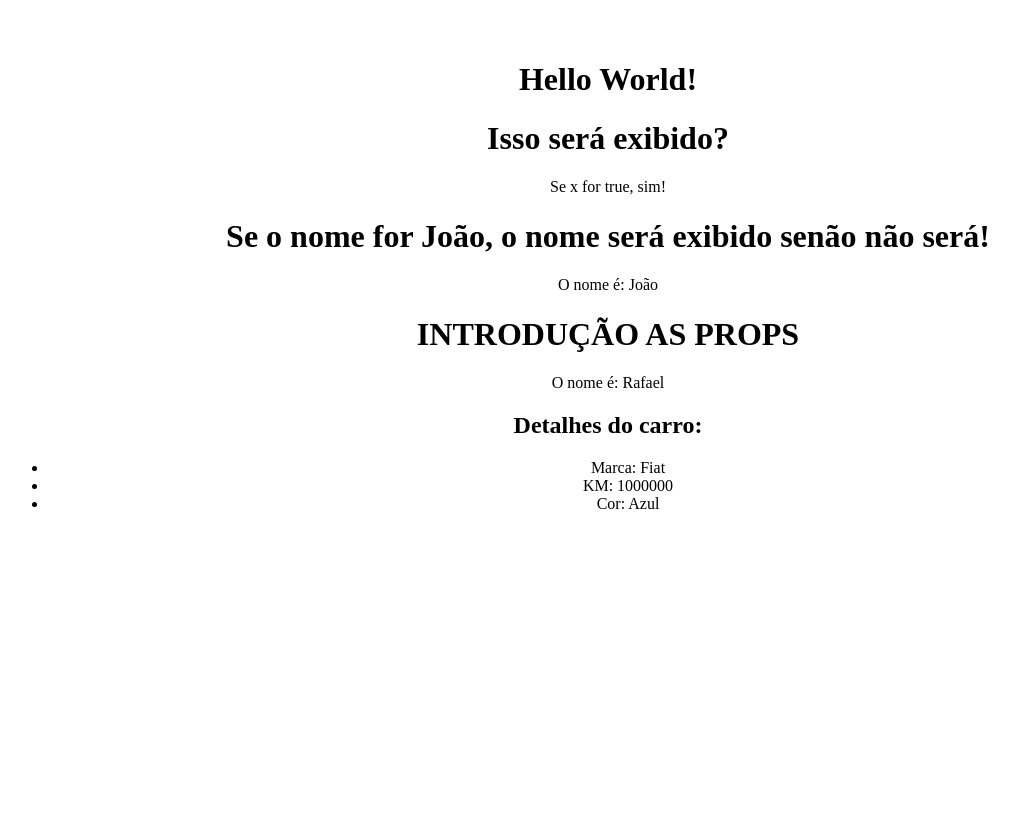
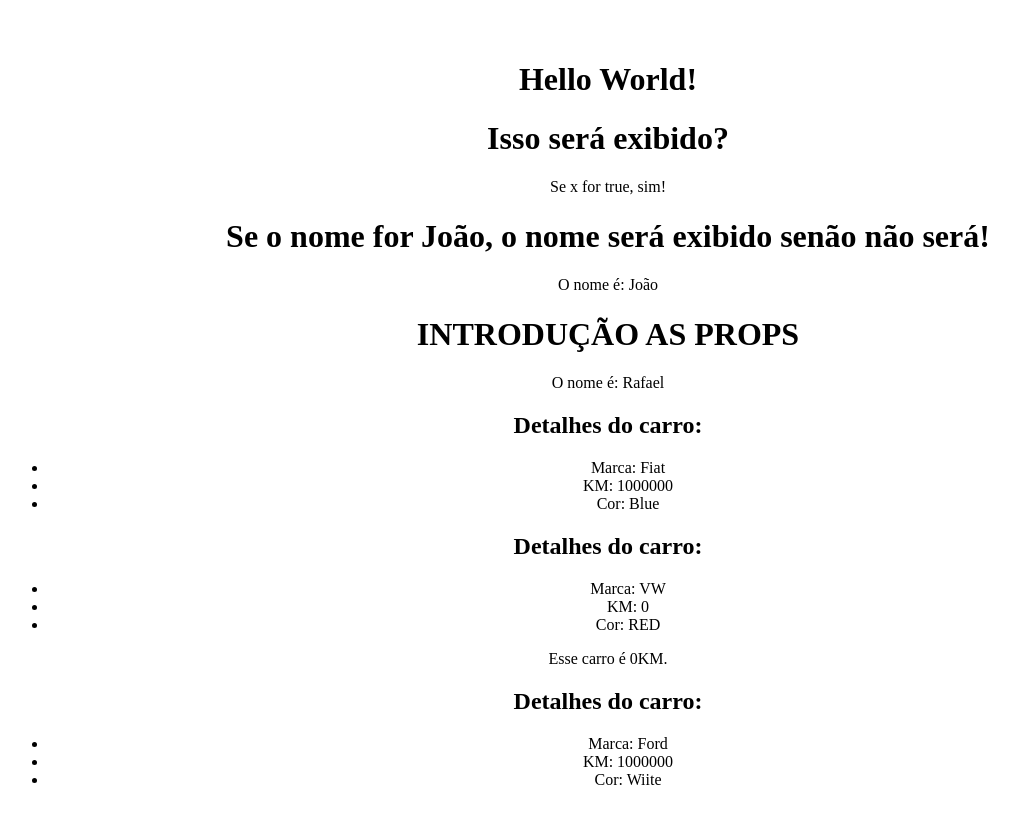
Before and after one commit to RafaelZucarelli/Repositorio-para-estudos---REACTJS, a React (Vite) app: page / in a window 1280 px wide. Shown: the top 824 px of the page, without its empty margins (32-1050 px from the left). Before the commit the page ends 800 px from the top, so only its background shows below. Built offline with nearby package versions, Linux system fonts and the light colour scheme.

Commit message:
ReaproveitandoComponentes

```diff
--- a/src/App.tsx
+++ b/src/App.tsx
@@ -12,7 +12,10 @@ function App() {
         {/*PROPS */}
         <ShowUserName name="Rafael" />
         {/*DESTRUCTURING */}
-        <CarDetails brand="Fiat" km={1000000} color="Azul" />
+        <CarDetails brand="Fiat" km={1000000} color="Blue" newCar={false} />
+        {/*REAPROVEITAMENTO DE COMPONENTES */}
+        <CarDetails brand="VW" km={0} color="RED" newCar={true} />
+        <CarDetails brand="Ford" km={1000000} color="Wiite" newCar={false} />
       </div>
     </>
   );
--- a/src/components/CarDetails.tsx
+++ b/src/components/CarDetails.tsx
@@ -4,9 +4,15 @@ interface CarDetailsProps {
   brand: string;
   km: number;
   color: string;
+  newCar: boolean;
 }
 
-const CarDetails: React.FC<CarDetailsProps> = ({ brand, km, color }) => {
+const CarDetails: React.FC<CarDetailsProps> = ({
+  brand,
+  km,
+  color,
+  newCar,
+}) => {
   return (
     <div>
       <h2>Detalhes do carro:</h2>
@@ -15,6 +21,7 @@ const CarDetails: React.FC<CarDetailsProps> = ({ brand, km, color }) => {
         <li>KM: {km}</li>
         <li>Cor: {color}</li>
       </ul>
+      {newCar && <p>Esse carro é 0KM.</p>}
     </div>
   );
 };
```
